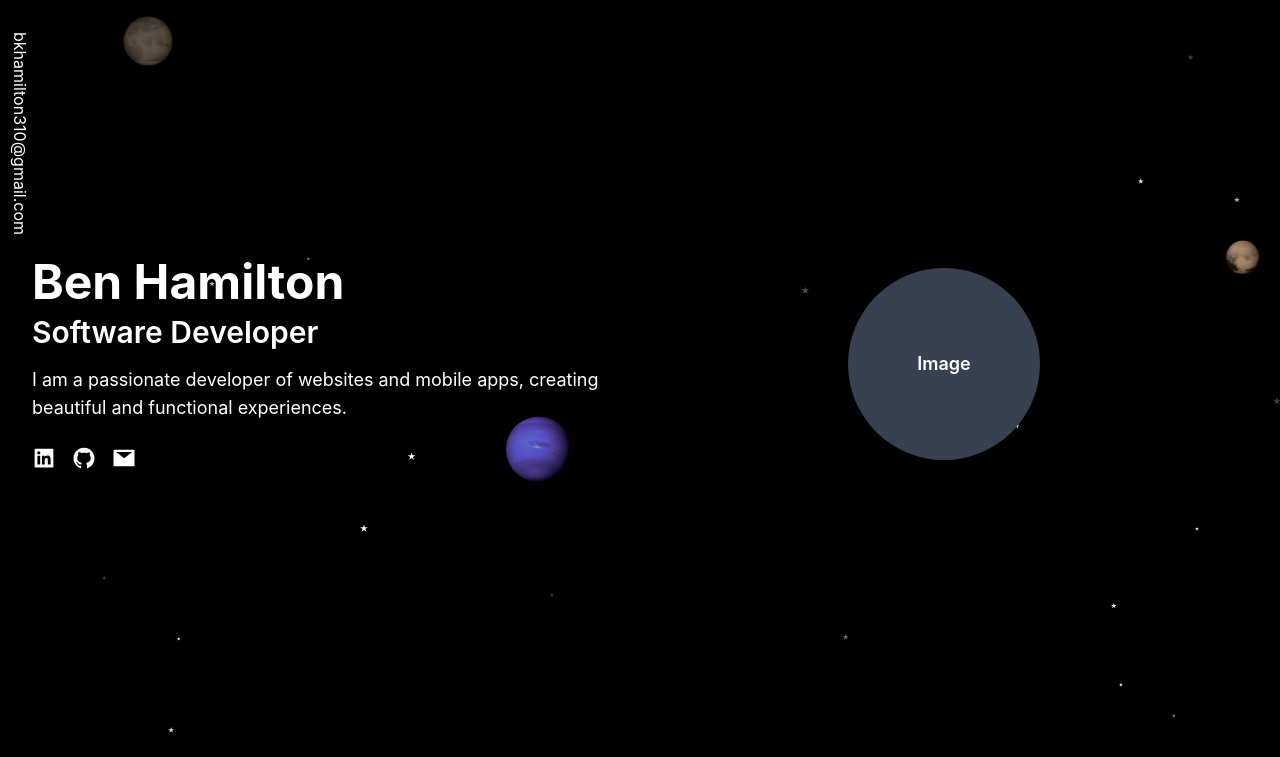
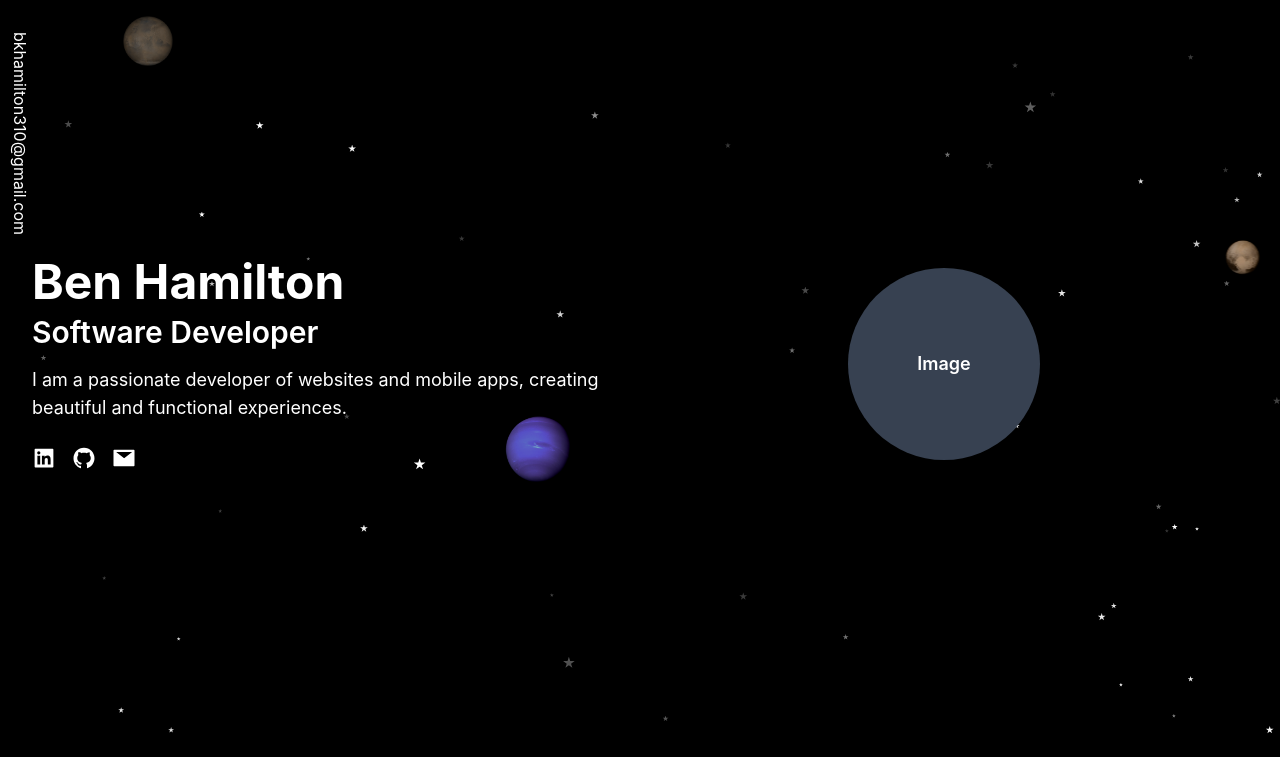
Before and after one commit to Bkhamilton/hamilton-portfolio, a Next.js app: page / in a window 1280 px wide. Shown: the top 757 px of the page. Built offline with nearby package versions, Linux system fonts and the light colour scheme.

Commit message:
added xl star and updated star count

```diff
--- a/app/globals.css
+++ b/app/globals.css
@@ -147,6 +147,13 @@ a:hover {
   animation: twinkle 3s infinite ease-in-out, drift 7s infinite ease-in-out;
 }
 
+.star.xlarge {
+  width: 12px;
+  height: 12px;
+  animation: twinkle 4s infinite ease-in-out, drift 9s infinite ease-in-out;
+  margin: 6px;
+}
+
 .planets {
   position: fixed;
   top: 0;
--- a/components/Helpers/StarsBackground.tsx
+++ b/components/Helpers/StarsBackground.tsx
@@ -12,7 +12,7 @@ export default function StarsBackground() {
             starsContainer.innerHTML = "";
 
             // Number of stars to create (reduce this number for fewer stars)
-            const starCount = 90; // Adjust this number to control star density
+            const starCount = 300; // Adjust this number to control star density
 
             for (let i = 0; i < starCount; i++) {
                 const star = document.createElement("div");
@@ -24,6 +24,8 @@ export default function StarsBackground() {
                     star.classList.add("small");
                 } else if (randomSize < 0.7) {
                     star.classList.add("medium");
+                } else if (randomSize > 0.98) {
+                    star.classList.add('xlarge');
                 } else {
                     star.classList.add("large");
                 }
```
